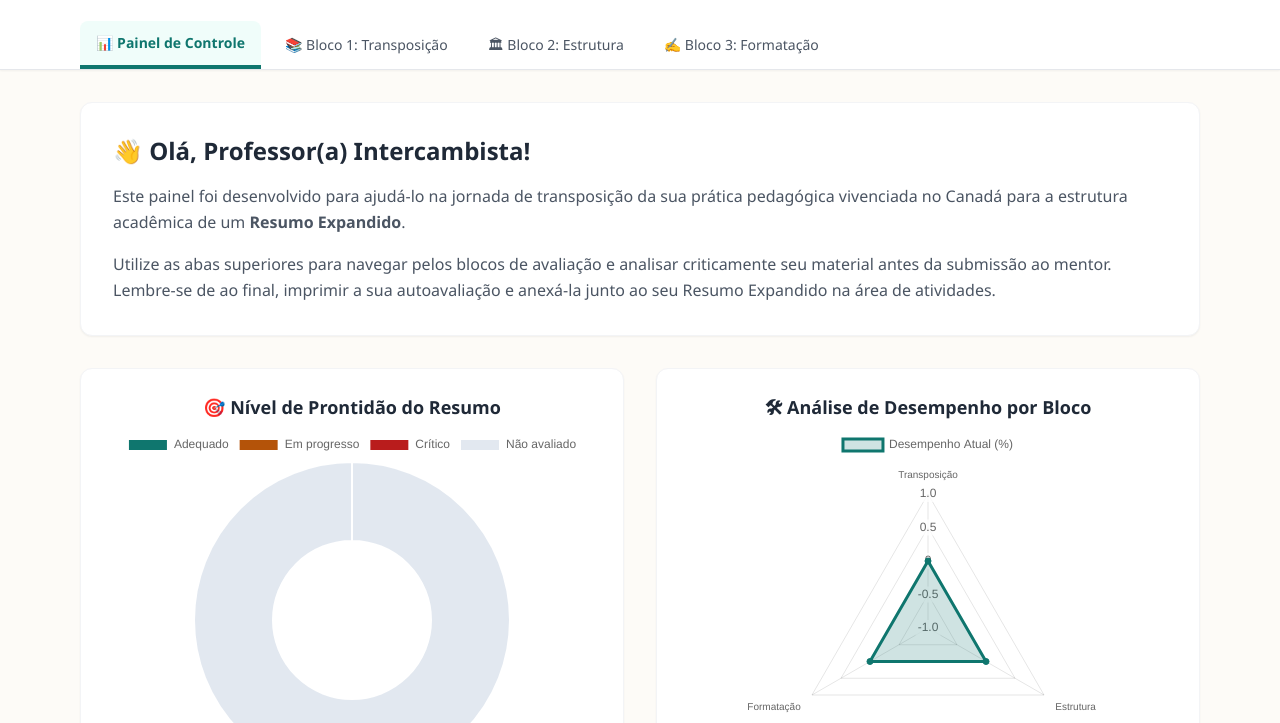
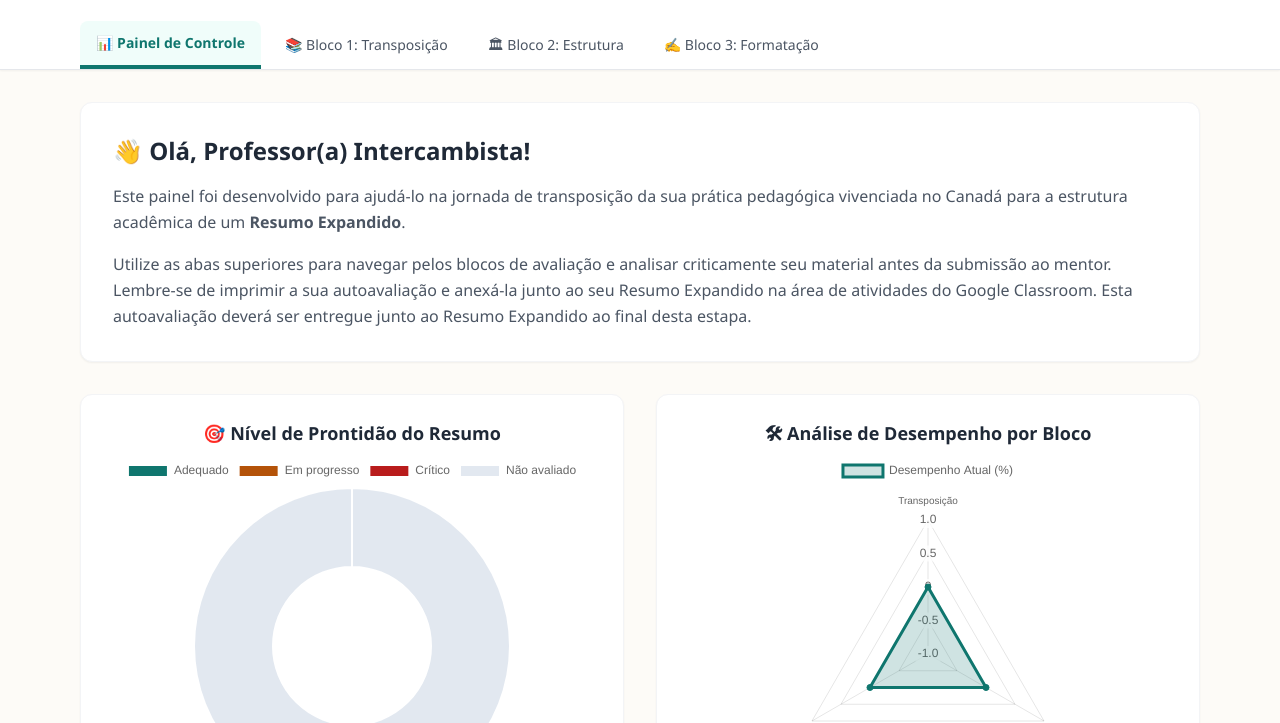
Before and after one commit to seedformadores-nform/GanhandooMundo, a plain HTML site: page index.html in a window 1280 px wide. Shown: the part 75-798 px from the top of the page. Drawn offline with nearby package versions, Linux system fonts and the light colour scheme.

Commit message:
Update index.html

```diff
--- a/index.html
+++ b/index.html
@@ -154,7 +154,7 @@
             </p>
 
             <p class="text-gray-600 leading-relaxed">
-                Utilize as abas superiores para navegar pelos blocos de avaliação e analisar criticamente seu material antes da submissão ao mentor. Lembre-se de ao final, imprimir a sua autoavaliação e anexá-la junto ao seu Resumo Expandido na área de atividades.
+                Utilize as abas superiores para navegar pelos blocos de avaliação e analisar criticamente seu material antes da submissão ao mentor. Lembre-se de imprimir a sua autoavaliação e anexá-la junto ao seu Resumo Expandido na área de atividades do Google Classroom. Esta autoavaliação deverá ser entregue junto ao Resumo Expandido ao final desta estapa.
             </p>
 
         </div>
```
